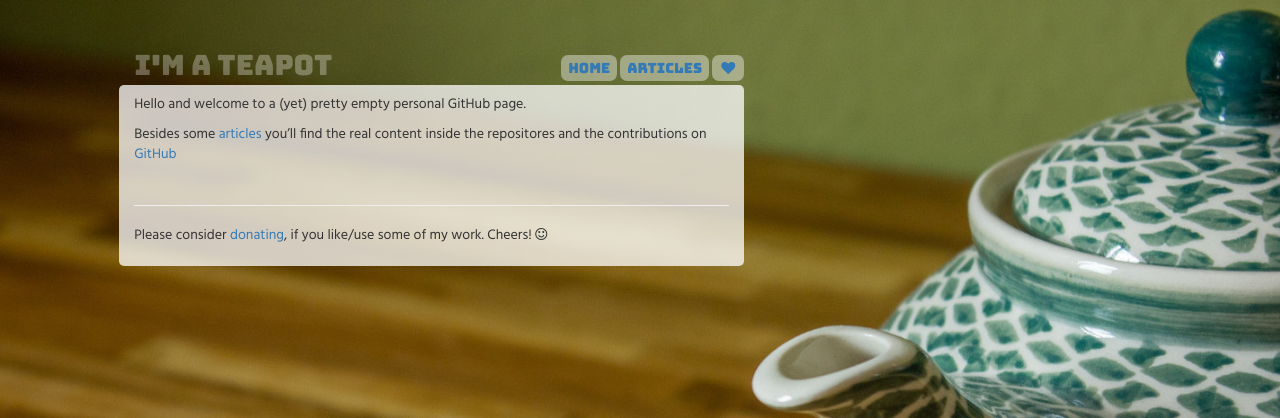
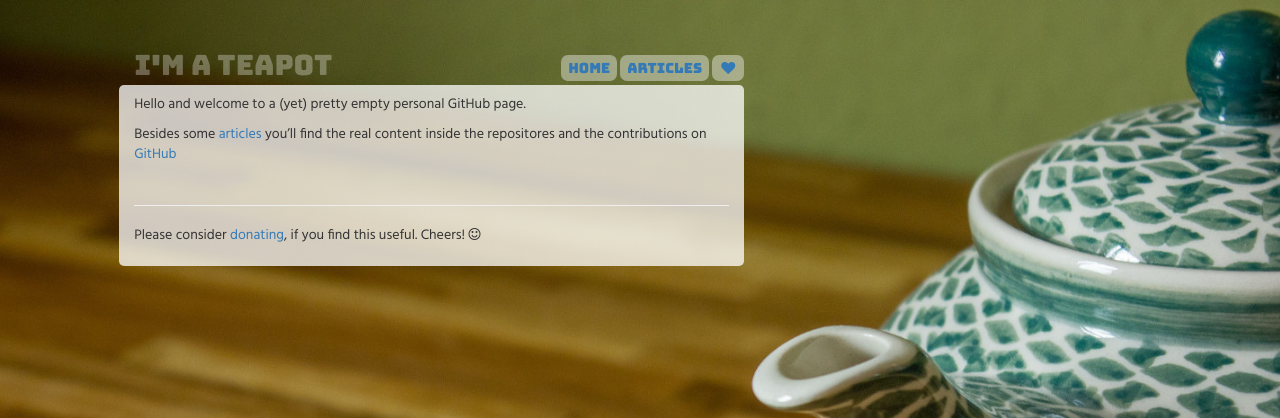
Before and after one commit to error418/error418.github.io, a Jekyll site: the page built from index.md, in a window 1280 px wide. Shown: the top 418 px of the page. Built offline with Jekyll 4.4.1, drawn with Linux system fonts in a browser that asks for light colours; nearby versions of some CDN libraries.

Commit message:
Update index.md

```diff
--- a/index.md
+++ b/index.md
@@ -11,4 +11,4 @@ find the real content inside the repositores and the contributions on <a href="h
 
 ---
 
-Please consider <a href="{{ 'support.html' | relative_url }}">donating</a>, if you like/use some of my work. Cheers! <i class="fa fa-smile-o"></i>
+Please consider <a href="{{ 'support.html' | relative_url }}">donating</a>, if you find this useful. Cheers! <i class="fa fa-smile-o"></i>
```
